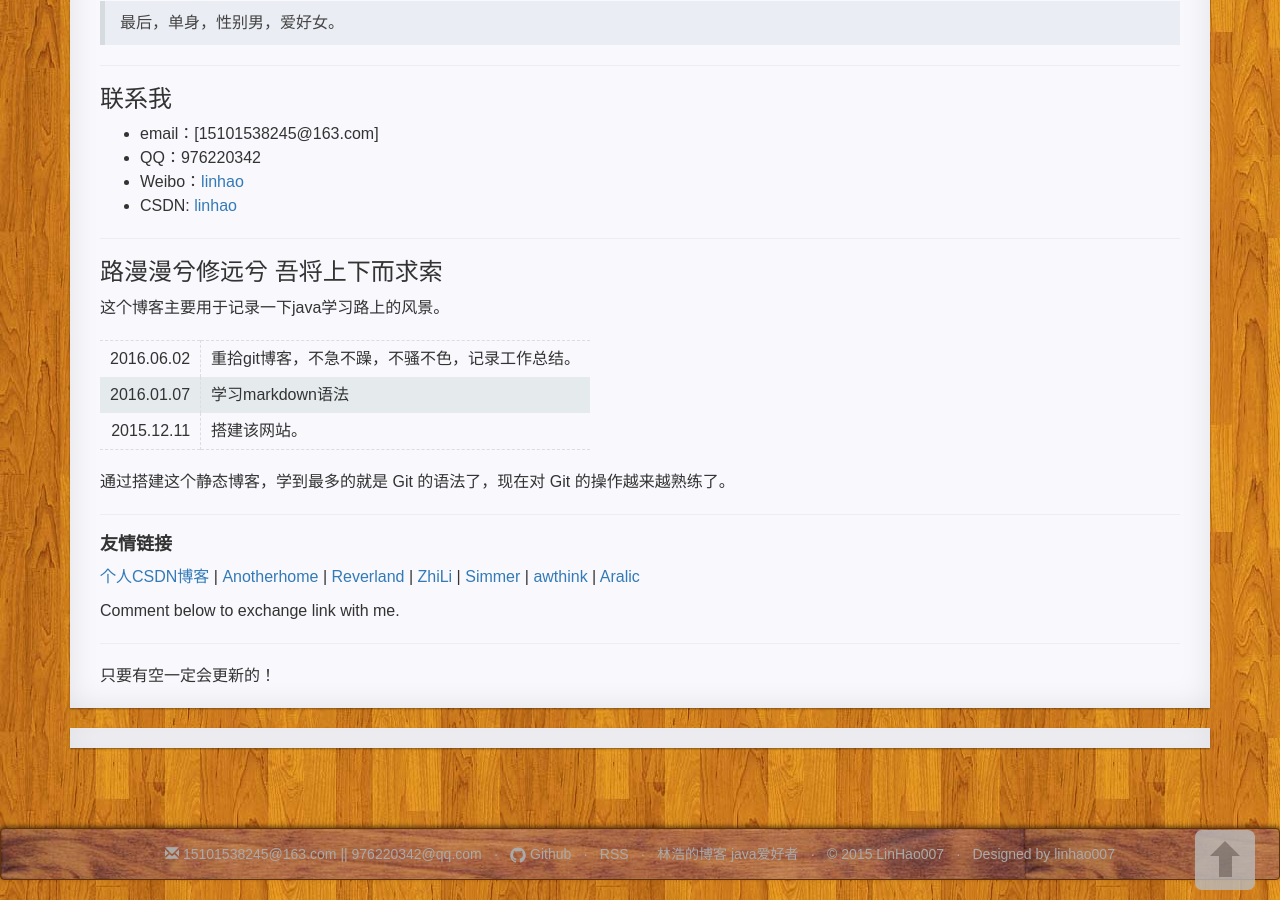
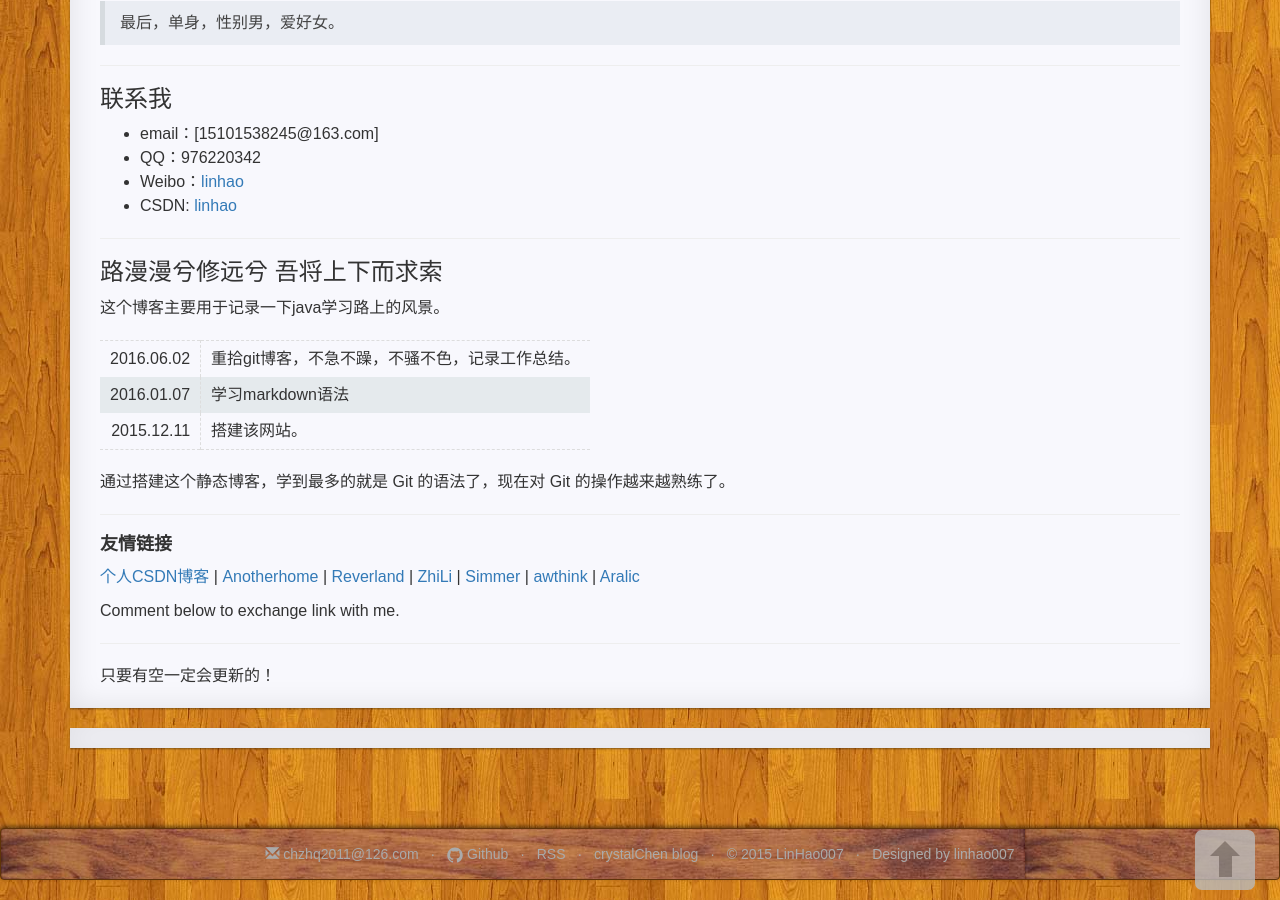
Before and after one commit to crystalChen/crystalChen.github.io, a Jekyll site: the page built from pages/2about.md, in a window 1280 px wide and 900 px high, scrolled down 778 px. Built offline with Jekyll 4.4.1, drawn with Linux system fonts in a browser that asks for light colours; nearby versions of some CDN libraries; comment, search, counter and statistics services are not loaded; a style sheet for code colours, icons or effects is not loaded; some of the changed text lies outside the part shown.

Commit message:
modify info

```diff
--- a/CNAME
+++ /dev/null
@@ -1 +0,0 @@
-www.linhao007.com
--- a/_config.yml
+++ b/_config.yml
@@ -1,18 +1,17 @@
 # Site settings
-title: 林浩的博客
-email: 15101538245@163.com || 976220342@qq.com
-description: 林浩的博客 java爱好者
+title: crystalChen blog
+email: chzhq2011@126.com
+description: crystalChen blog
 # > # this means to ignore newlines until "baseurl:"
 #   Write an awesome description for your new site here. You can edit this
 #   line in _config.yml. It will appear in your document head meta (for
 #   Google search results) and in your feed.xml site description.
 
 # baseurl: "" # the subpath of your site, e.g. /blog/
-#url: "http://www.linhao007.com" # the base hostname & protocol for your site
 # twitter_username: jekyllrb
-github_username:  linhao007
+github_username:  crystalChen
 permalink: /:year/:month/:day/:title/
-duoshuo_username: linhao007
+duoshuo_username: crystalChen
 # Build settings
 # markdown: kramdown
 # encoding:utf-8
--- a/index.html
+++ b/index.html
@@ -63,9 +63,6 @@ layout: default
   <div class="col-sm-3">
   <div id="myAffix" class="shadow-bottom-center hidden-xs" >
       <div class="categories-list-header" align="center">
-        支持我请点击右上角的
-        <a href="https://github.com/linhao007"><button class="btn btn-sm btn-primary js-toggler-target" title="Follow linhao007">Follow</button> </a>
-      </div>
     <!--  <div class="content-text"></div> -->
     </div>
 
```
